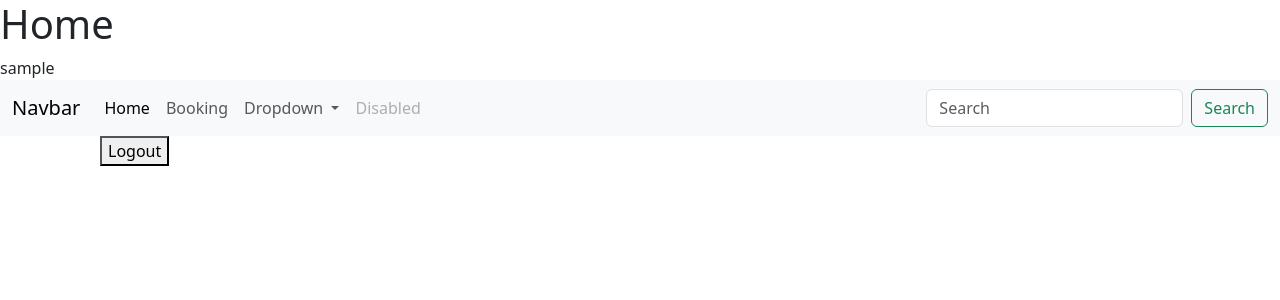
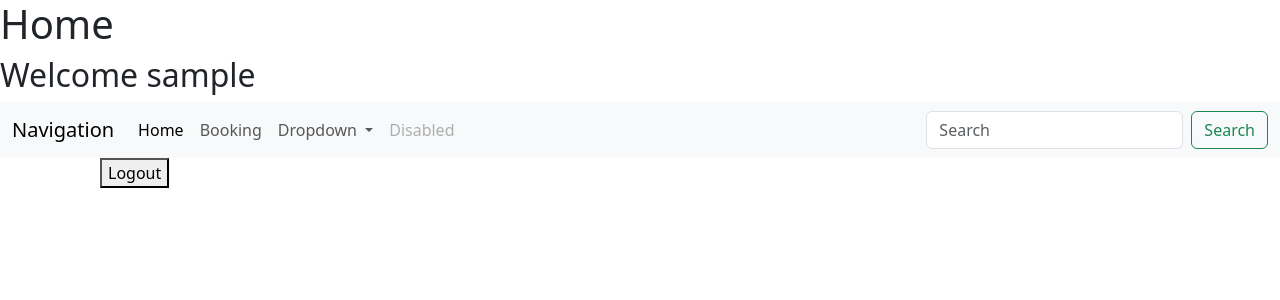
Before and after one commit to arm280747/CN334, a Django app: template TUBooking/Bookingapp/templates/Bookingapp/home.html in a window 1280 px wide. Shown: the top 300 px of the page. Run offline with Django 5.2, Linux system fonts and the light colour scheme; the template is opened without the code that fills it: most values are stand-ins (such as "Sample title", 1, 10 or a date in 2020); parts of the project's set-up code (start-up, migrations or seed data) failed here and were passed over.

Commit message:
add welcome word

```diff
--- a/TUBooking/Bookingapp/templates/Bookingapp/home.html
+++ b/TUBooking/Bookingapp/templates/Bookingapp/home.html
@@ -6,11 +6,11 @@
 {% block content %}
 
     <h1>Home</h1>
-    {{ username }}
+    <h2>Welcome {{ username }}</h2>
 
     <nav class="navbar navbar-expand-lg bg-body-tertiary">
         <div class="container-fluid">
-            <a class="navbar-brand" href="#">Navbar</a>
+            <a class="navbar-brand" href="#">Navigation</a>
             <button class="navbar-toggler" type="button" data-bs-toggle="collapse" data-bs-target="#navbarSupportedContent" aria-controls="navbarSupportedContent" aria-expanded="false" aria-label="Toggle navigation">
             <span class="navbar-toggler-icon"></span>
             </button>
```
Lines whose indentation alone changed are shown as unchanged.
